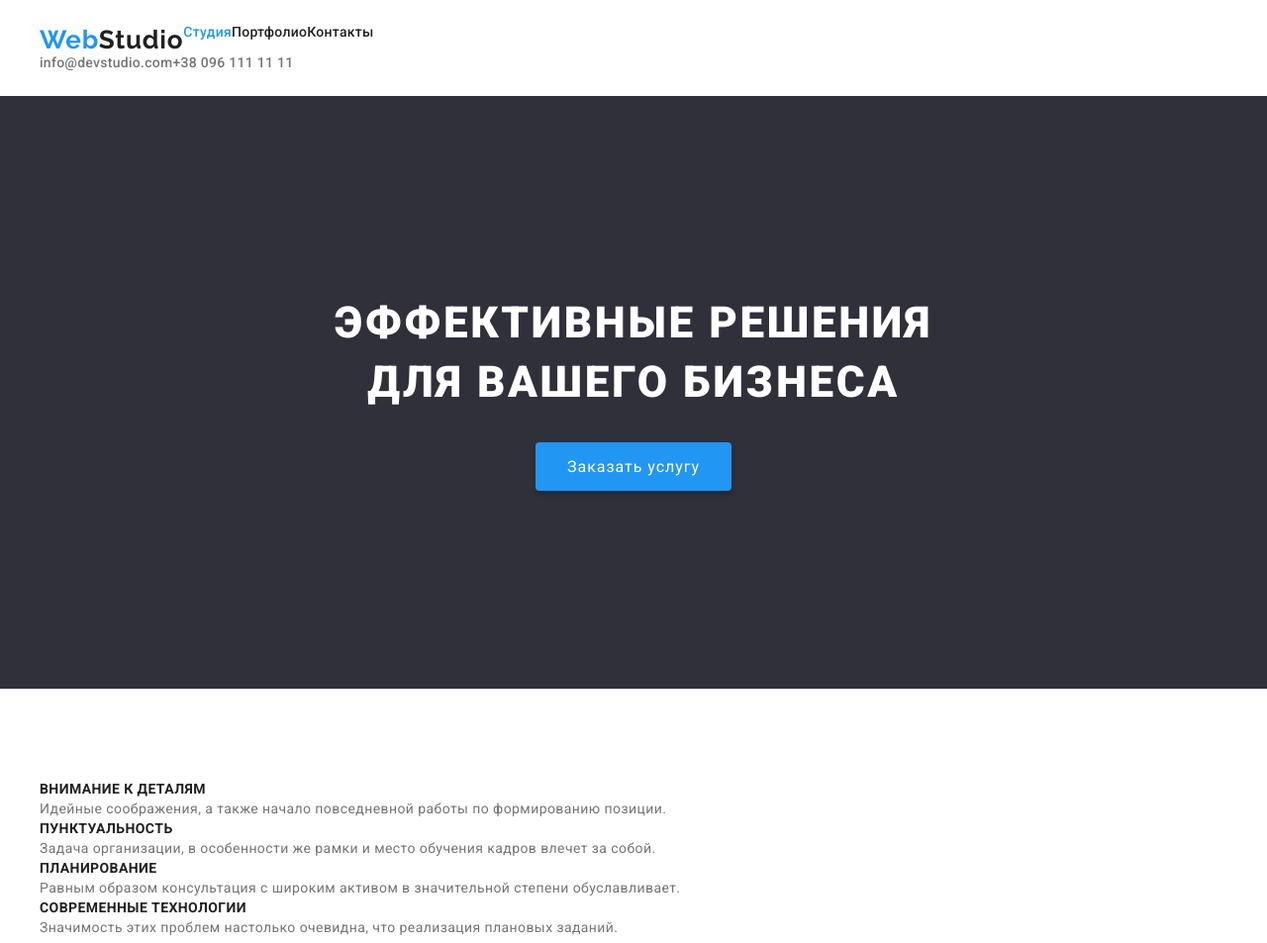
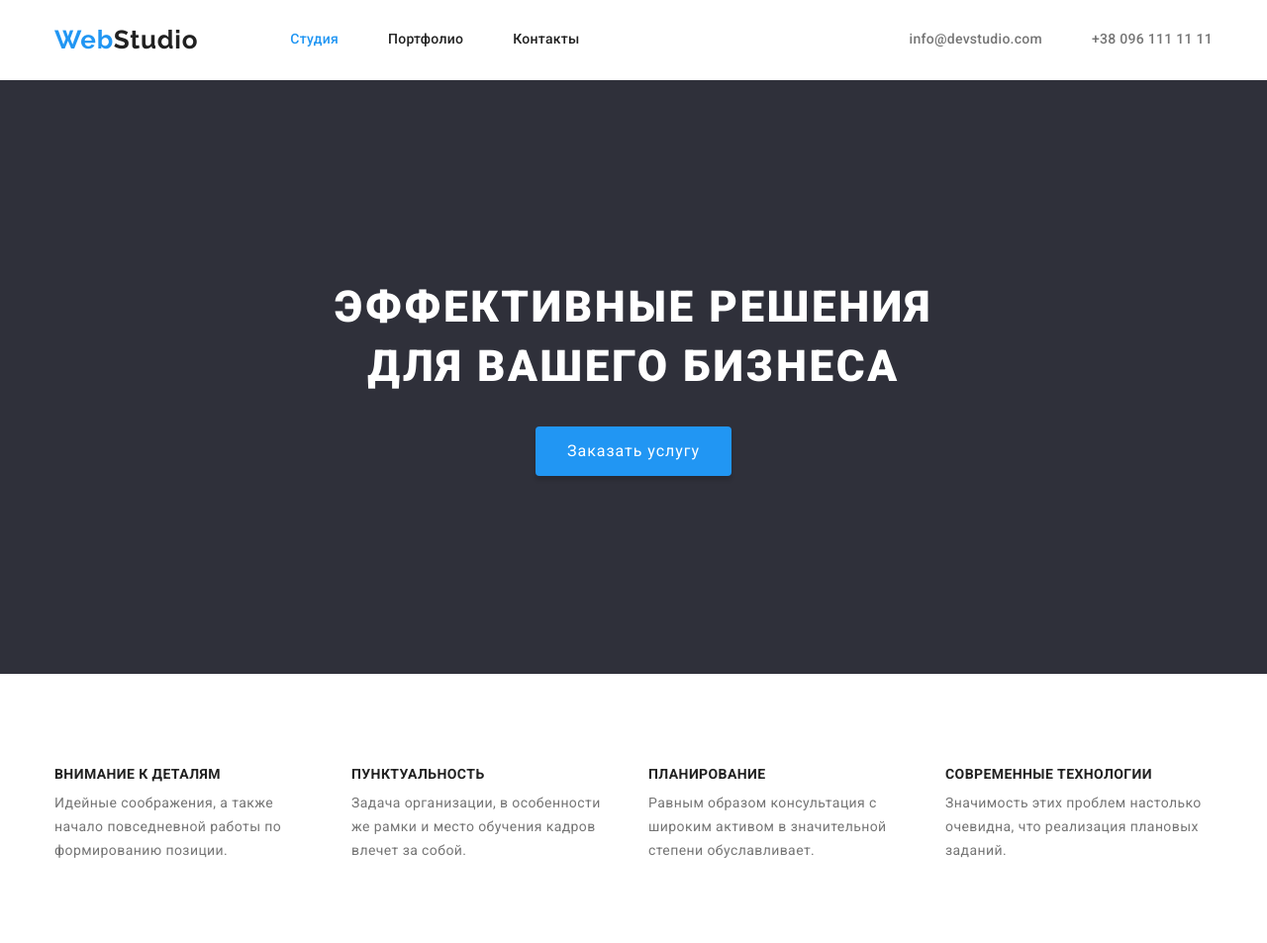
Before and after one commit to Rom0105/goit-markup-hw-03, a plain HTML site: page index.html in a window 1280 px wide. Shown: the top 953 px of the page at 99% size. Drawn offline with Linux system fonts and the light colour scheme.

Commit message:
правки

```diff
--- a/css/portfolio.css
+++ b/css/portfolio.css
@@ -19,7 +19,7 @@ h2 {
 }
 
 .container {
-	width: 1230px;
+	width: 1200px;
 	padding-left: 15px;
 	padding-right: 15px;
 	margin: 0 auto;
--- a/css/styles.css
+++ b/css/styles.css
@@ -20,7 +20,7 @@ h2, h3 {
 }
 
 .container {
-	width: 1230px;
+	width: 1200px;
 	padding-left: 15px;
 	padding-right: 15px;
 	margin: 0 auto;
@@ -39,12 +39,20 @@ h2, h3 {
 	letter-spacing: 0.03em;
 }
 
+.header-items {
+	display: flex;
+	align-items: center;
+	justify-content: space-between;
+}
+
 .header-nav {
 	display: flex;
+	align-items: center;
 }
 
 .header-nav .logo {
 	color: var(--cyan);
+	margin-right: 93px;
 }
 
 .span-logo {
@@ -53,6 +61,13 @@ h2, h3 {
 
 .site-nav {
 	display: flex;
+}
+
+.link-nav {
+	margin-right: 50px;
+}
+.link-nav:last-child {
+	margin-right: 0;
 }
 
 .site-nav .link {
@@ -73,6 +88,7 @@ h2, h3 {
 
 .auth-nav {
 	display: flex;
+	justify-content: flex-end;
 }
 
 .auth-nav .link {
@@ -85,6 +101,10 @@ h2, h3 {
 .auth-nav .link:hover,
 .auth-nav .link:focus {
 	color: var(--cyan);
+}
+
+.nav-link {
+	margin-right: 50px;
 }
 
 /* Герой */
@@ -138,6 +158,17 @@ h2, h3 {
 	overflow: hidden;
  }
 
+.text-list {
+	display: flex;
+}
+
+.text-item {
+	margin-right: 30px;
+}
+.text-item:last-child {
+	margin-right: 0;
+}
+
 .text-title {
 	font-weight: 700;
 	font-size: 14px;
@@ -147,6 +178,8 @@ h2, h3 {
 }
 
 .text-subtitle {
+	width: 270px;
+	margin-top: 10px;
 	font-size: 14px;
 	line-height: 1.71;
 	letter-spacing: 0.03em;
@@ -168,12 +201,23 @@ h2, h3 {
 
 .work-list {
 	margin-top: 50px;
+	display: flex;
 }
 
+.work-item {
+	margin-right: 30px;
+}
+.work-item:last-child {
+	margin-right: 0;
+}
 /* Наша команда */
 .team {
 	padding-bottom: 94px;
 	background-color: var(--grey3);
+}
+
+.team-item {
+	display: flex;
 }
 
 .team-title {
@@ -191,9 +235,13 @@ h2, h3 {
 
 .team-comand {
 	width: 270px;
+	margin-right: 30px;
 	background-color: var(--white);
 	box-shadow: 0px 1px 3px rgba(0, 0, 0, 0.12), 0px 1px 1px rgba(0, 0, 0, 0.14), 0px 2px 1px rgba(0, 0, 0, 0.2);
 	border-radius: 0px 0px 4px 4px;
+}
+.team-comand:last-child {
+	margin-right: 0;
 }
 
 .team-list {
--- a/index.html
+++ b/index.html
@@ -18,27 +18,29 @@
 	<!-- Шапка -->
 	<header class="header">
 		<div class="container">
+			<div class="header-items">
 				<nav class="header-nav">
 					<a href="./index.html" class="logo">
 						Web<span class="span-logo">Studio</span>
 					</a>
 
 					<ul class="site-nav">
-					<li>
+						<li class="link-nav">
 							<a href="./index.html" class="link current">Студия</a>
 						</li>
-					<li>
+						<li class="link-nav">
 							<a href="./portfolio.html" class="link">Портфолио</a>
 						</li>
-					<li>
+						<li class="link-nav">
 							<a href="#" class="link">Контакты</a>
 						</li>
 					</ul>
 				</nav>
 				<ul class="auth-nav">
-				<li><a href="mailto:info@devstudio.com" class="link">info@devstudio.com</a></li>
+					<li class="nav-link"><a href="mailto:info@devstudio.com" class="link">info@devstudio.com</a></li>
 					<li><a href="tel:+380961111111" class="link">+38 096 111 11 11</a></li>
 				</ul>
+			</div>
 		</div>
 	</header>
 
@@ -60,25 +62,25 @@
 				<div class="text-list">
 					<h2 class="visually-hidden">Наши преймущества</h2>
 
-					<ul>
-						<li>
+					<ul class="text-list">
+						<li class="text-item">
 							<h3 class="text-title">Внимание к деталям</h3>
 							<p class="text-subtitle">Идейные соображения, а также начало повседневной работы по формированию
 								позиции.
 							</p>
 						</li>
-						<li>
+						<li class="text-item">
 							<h3 class="text-title">Пунктуальность</h3>
 							<p class="text-subtitle">Задача организации, в особенности же рамки и место обучения кадров влечет
 								за
 								собой.</p>
 						</li>
-						<li>
+						<li class="text-item">
 							<h3 class="text-title">Планирование</h3>
 							<p class="text-subtitle">Равным образом консультация с широким активом в значительной степени
 								обуславливает.</p>
 						</li>
-						<li>
+						<li class="text-item">
 							<h3 class="text-title">Современные технологии</h3>
 							<p class="text-subtitle">Значимость этих проблем настолько очевидна, что реализация плановых
 								заданий.
@@ -95,13 +97,13 @@
 				<h2 class="work-title">Чем мы занимаемся</h2>
 
 				<ul class="work-list">
-					<li>
+					<li class="work-item">
 						<img src="./img/comp.jpg" alt="набирают текст" width="370" height="294">
 					</li>
-					<li>
+					<li class="work-item">
 						<img src="./img/tel.jpg" alt="сравнивают телефоны" width="370" height="294">
 					</li>
-					<li>
+					<li class="work-item">
 						<img src="./img/plenhet.jpg" alt="цветовая шкала на планшете" width="370" height="294">
 					</li>
 				</ul>
```
Lines whose indentation alone changed are shown as unchanged.
